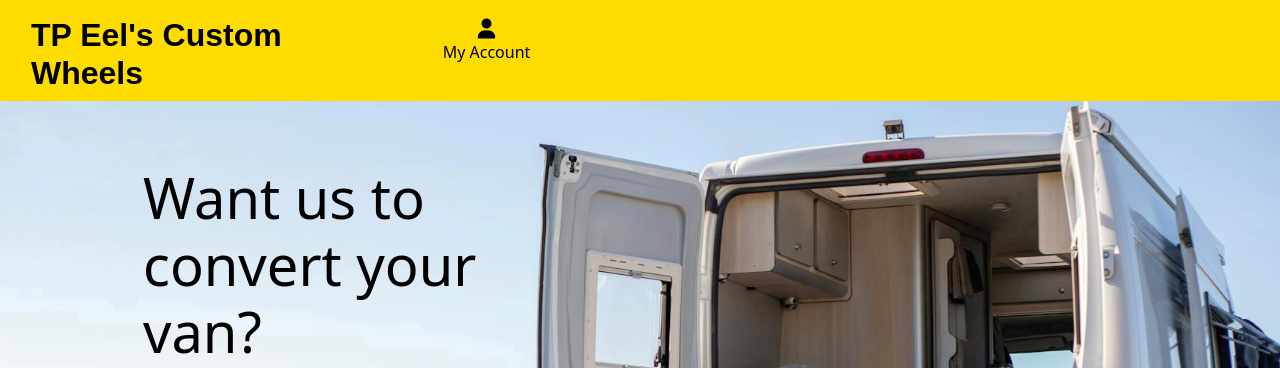
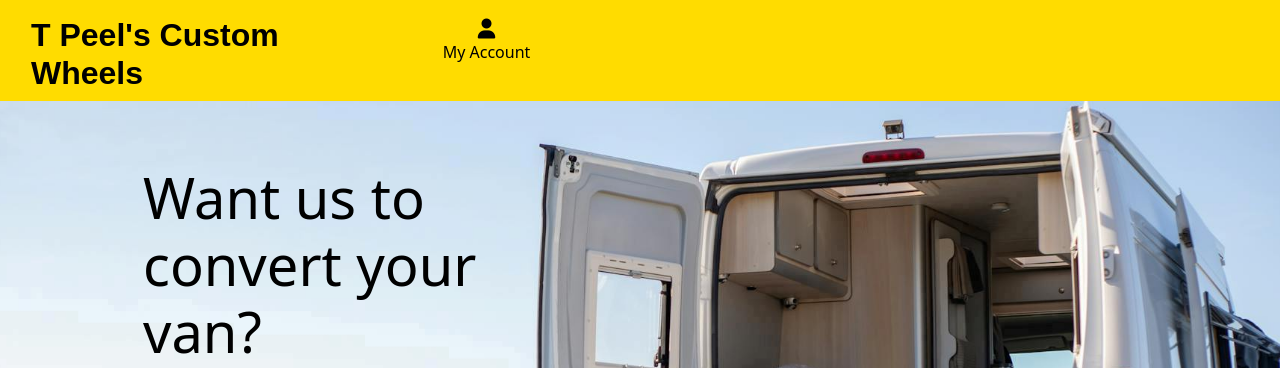
Before and after one commit to ElFalch/used-car-sense, a Django app: page / in a window 1280 px wide. Shown: the top 368 px of the page. Run offline with Django 3.2, Linux system fonts and the light colour scheme; some libraries are stand-ins or nearby versions; some web fonts are replaced.

Commit message:
fix: Correct logo spelling

```diff
--- a/templates/base.html
+++ b/templates/base.html
@@ -51,7 +51,7 @@
         >
           <a href="{% url 'home' %}" class="nav-link main-logo-link">
             <h2 class="logo-font text-black my-0">
-              <strong>TP Eel's Custom Wheels</strong>
+              <strong>T Peel's Custom Wheels</strong>
             </h2>
           </a>
         </div>
```
